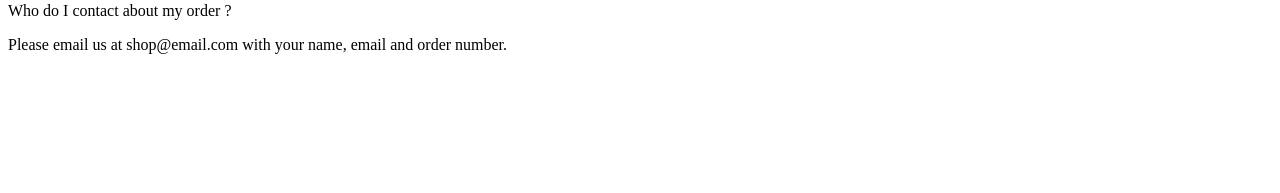
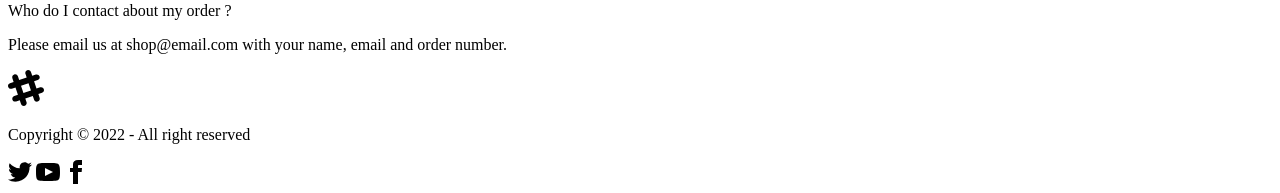
Before and after one commit to littlevegasdavids/Apheleia-Framework, a Svelte app: page / in a window 1280 px wide. Shown: the part 1077-1270 px from the top of the page. Before the commit the page ends 1147 px from the top, so only its background shows below. Built offline with nearby package versions, Linux system fonts and the light colour scheme; no server answers; the HTML template or start-up script is replaced by a standard one.

Commit message:
Added footer

```diff
--- a/src/App.svelte
+++ b/src/App.svelte
@@ -23,12 +23,12 @@
 </script>
 <Router>
 <div class = "bg-base-200">
-    <div class="max-w-7xl bg-base-100 shadow-2xl mx-auto min-h-screen">
+    <div class="max-w-7xl bg-base-100 shadow-2xl mx-auto min-h-screen flex flex-col">
         <div class="pt-3 sticky top-0">
             <NavBar />
         </div>
 
-        <div class="mt-5 mx-3 tablet:mx-6">
+        <div class="mt-5 mx-3 tablet:mx-6 flex-grow">
             <Route path="/">
                 <Transition url={'/'}>
                     <HomePage />
@@ -143,6 +143,11 @@
             </Route>
 
         </div>
+
+        <div class="mt-5">
+            <Footer />
+        </div>
+
     </div>
 
 </div>
--- a/src/Components/Footer.svelte
+++ b/src/Components/Footer.svelte
@@ -1,5 +1,13 @@
-<footer class="footer items-center p-4 bg-neutral text-neutral-content bottom-full fixed">
-    <div class="items-center grid-flow-col">
-      <p>Add some footer content</p>
-    </div>
+
+<footer class="footer items-center p-4 bg-neutral text-neutral-content">
+  <div class="items-center grid-flow-col">
+    <svg width="36" height="36" viewBox="0 0 24 24" xmlns="http://www.w3.org/2000/svg" fill-rule="evenodd" clip-rule="evenodd" class="fill-current"><path d="M22.672 15.226l-2.432.811.841 2.515c.33 1.019-.209 2.127-1.23 2.456-1.15.325-2.148-.321-2.463-1.226l-.84-2.518-5.013 1.677.84 2.517c.391 1.203-.434 2.542-1.831 2.542-.88 0-1.601-.564-1.86-1.314l-.842-2.516-2.431.809c-1.135.328-2.145-.317-2.463-1.229-.329-1.018.211-2.127 1.231-2.456l2.432-.809-1.621-4.823-2.432.808c-1.355.384-2.558-.59-2.558-1.839 0-.817.509-1.582 1.327-1.846l2.433-.809-.842-2.515c-.33-1.02.211-2.129 1.232-2.458 1.02-.329 2.13.209 2.461 1.229l.842 2.515 5.011-1.677-.839-2.517c-.403-1.238.484-2.553 1.843-2.553.819 0 1.585.509 1.85 1.326l.841 2.517 2.431-.81c1.02-.33 2.131.211 2.461 1.229.332 1.018-.21 2.126-1.23 2.456l-2.433.809 1.622 4.823 2.433-.809c1.242-.401 2.557.484 2.557 1.838 0 .819-.51 1.583-1.328 1.847m-8.992-6.428l-5.01 1.675 1.619 4.828 5.011-1.674-1.62-4.829z"></path></svg>
+    <p>Copyright © 2022 - All right reserved</p>
+  </div>
+  <div class="grid-flow-col gap-4 md:place-self-center md:justify-self-end">
+    <a><svg xmlns="http://www.w3.org/2000/svg" width="24" height="24" viewBox="0 0 24 24" class="fill-current"><path d="M24 4.557c-.883.392-1.832.656-2.828.775 1.017-.609 1.798-1.574 2.165-2.724-.951.564-2.005.974-3.127 1.195-.897-.957-2.178-1.555-3.594-1.555-3.179 0-5.515 2.966-4.797 6.045-4.091-.205-7.719-2.165-10.148-5.144-1.29 2.213-.669 5.108 1.523 6.574-.806-.026-1.566-.247-2.229-.616-.054 2.281 1.581 4.415 3.949 4.89-.693.188-1.452.232-2.224.084.626 1.956 2.444 3.379 4.6 3.419-2.07 1.623-4.678 2.348-7.29 2.04 2.179 1.397 4.768 2.212 7.548 2.212 9.142 0 14.307-7.721 13.995-14.646.962-.695 1.797-1.562 2.457-2.549z"></path></svg>
+    </a>
+    <a><svg xmlns="http://www.w3.org/2000/svg" width="24" height="24" viewBox="0 0 24 24" class="fill-current"><path d="M19.615 3.184c-3.604-.246-11.631-.245-15.23 0-3.897.266-4.356 2.62-4.385 8.816.029 6.185.484 8.549 4.385 8.816 3.6.245 11.626.246 15.23 0 3.897-.266 4.356-2.62 4.385-8.816-.029-6.185-.484-8.549-4.385-8.816zm-10.615 12.816v-8l8 3.993-8 4.007z"></path></svg></a>
+    <a><svg xmlns="http://www.w3.org/2000/svg" width="24" height="24" viewBox="0 0 24 24" class="fill-current"><path d="M9 8h-3v4h3v12h5v-12h3.642l.358-4h-4v-1.667c0-.955.192-1.333 1.115-1.333h2.885v-5h-3.808c-3.596 0-5.192 1.583-5.192 4.615v3.385z"></path></svg></a>
+  </div>
 </footer>
```
Also changed, not shown: routes/product.js (+6 -5 lines).
